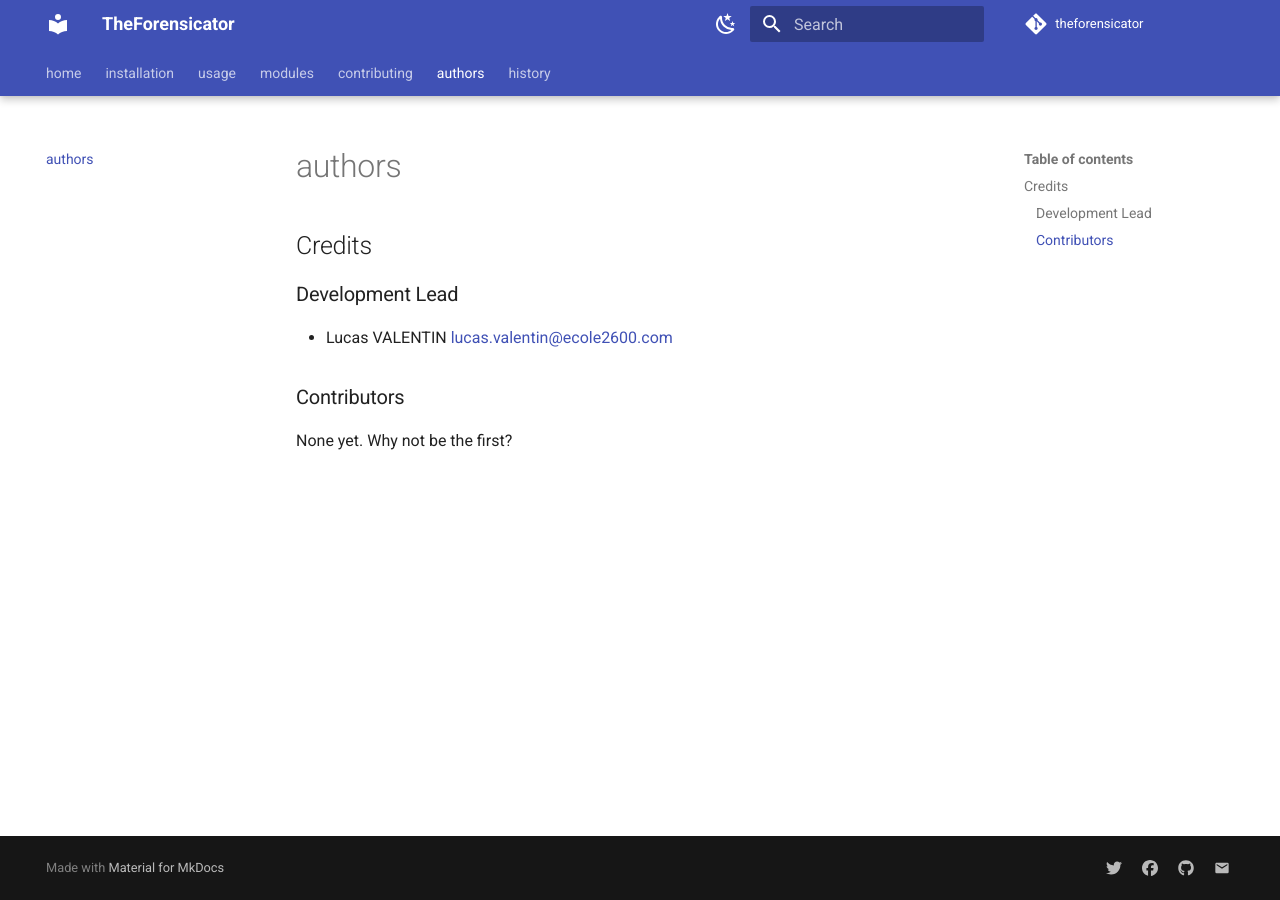
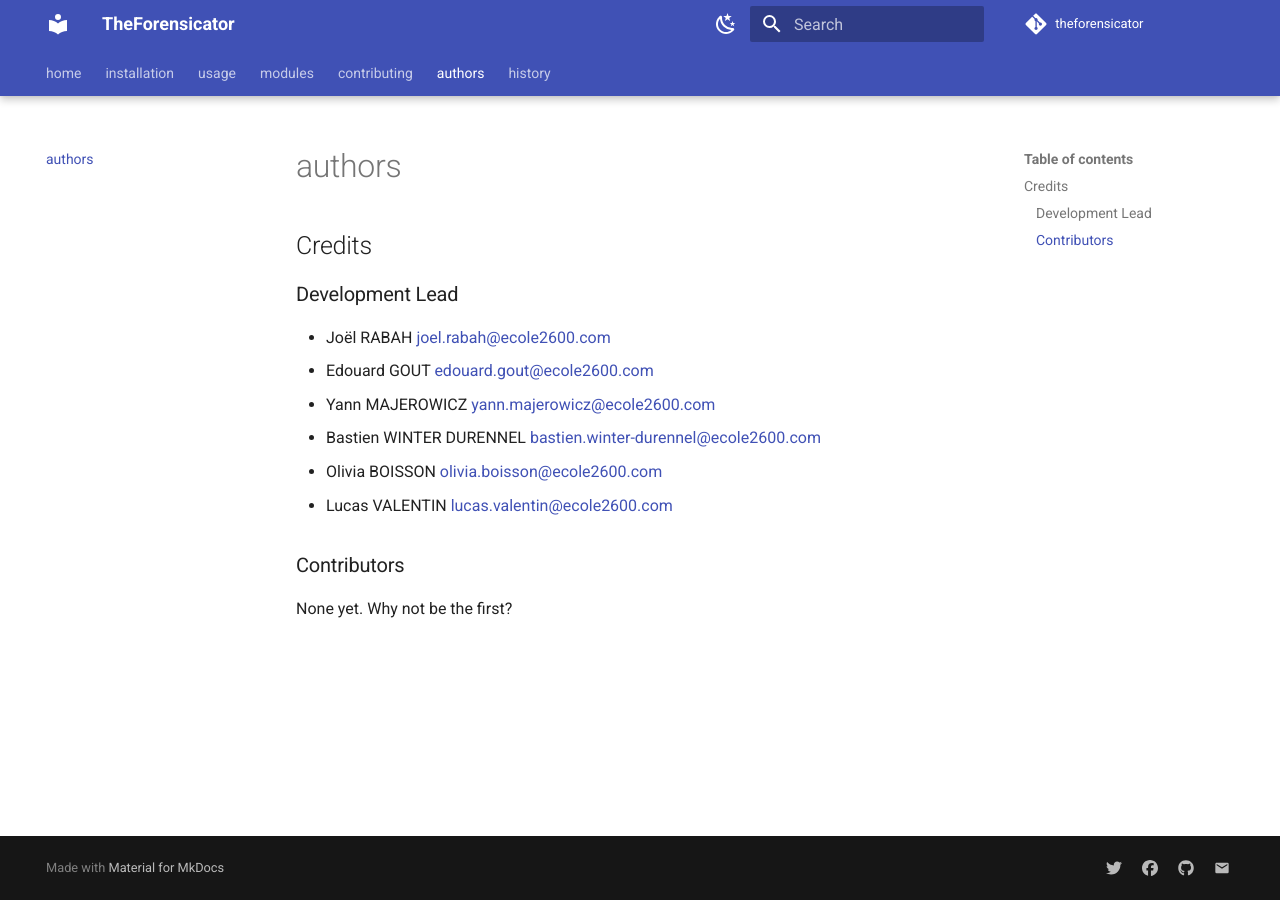
Before and after one commit to ValekoZ/TheForensicator, an MkDocs documentation site: the page built from docs/authors.md, in a window 1280 px wide. Built offline with MkDocs 1.6.1 and Material for MkDocs 9.7.7, drawn with Linux system fonts in a browser that asks for light colours; comment, search, counter and statistics services are not loaded; the version menu is left out.

Commit message:
[+] Add authors to AUTHORS.md

```diff
--- a/AUTHORS.md
+++ b/AUTHORS.md
@@ -2,6 +2,11 @@
 
 ## Development Lead
 
+* Joël RABAH <joel.rabah@ecole2600.com>
+* Edouard GOUT <edouard.gout@ecole2600.com>
+* Yann MAJEROWICZ <yann.majerowicz@ecole2600.com>
+* Bastien WINTER DURENNEL <bastien.winter-durennel@ecole2600.com>
+* Olivia BOISSON <olivia.boisson@ecole2600.com>
 * Lucas VALENTIN <lucas.valentin@ecole2600.com>
 
 ## Contributors
```
